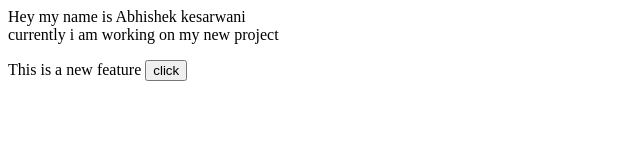
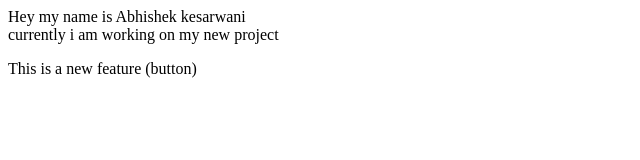
Before and after one commit to Abhishek9-create/LocalRepo, a plain HTML site: page index.html in a window 1280 px wide. Shown: the full height of the page, 0-640 px from the left. Drawn offline with Linux system fonts and the light colour scheme.

```diff
--- a/index.html
+++ b/index.html
@@ -5,6 +5,6 @@
 
 </p>
 <p>
-    This is a new feature
-    <button> click</button>
+    This is a new feature (button)
+
 </p>
```
